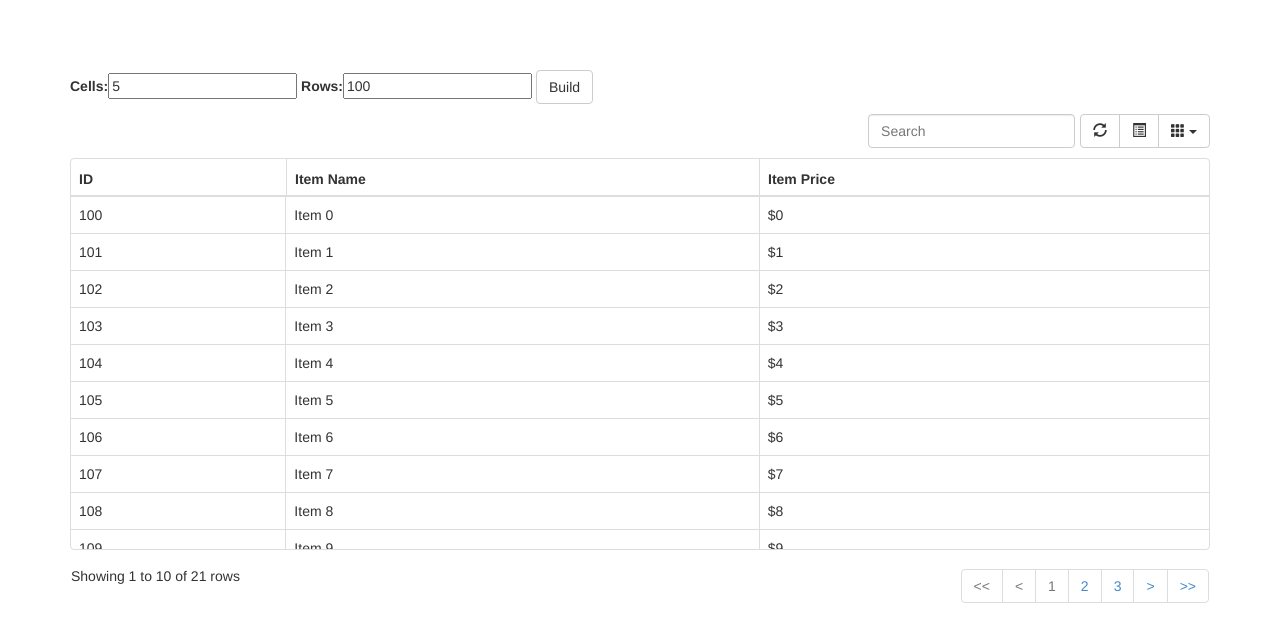
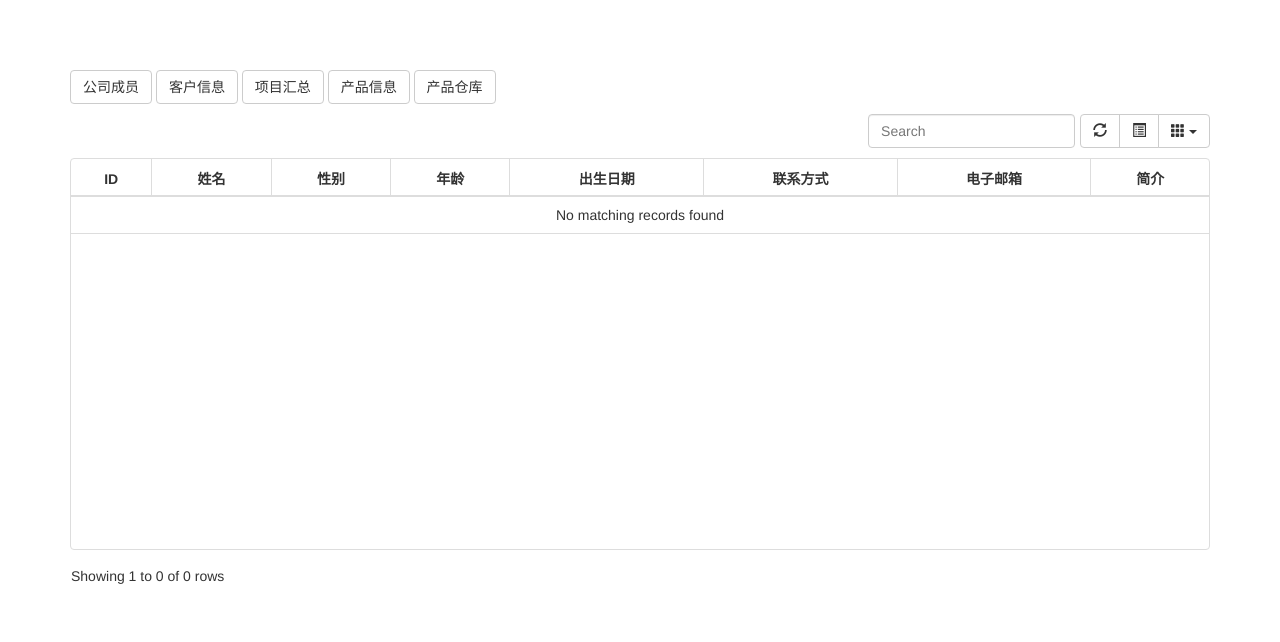
Before and after one commit to SmileJJJ/ZhouJi_ManageSys, a Django app: page / in a window 1280 px wide. Shown: the top 642 px of the page. Run offline with Django 3.2, Linux system fonts and the light colour scheme; data that the repository does not hold is empty; some libraries are stand-ins or nearby versions.

Commit message:
AJAX和bootstrip有冲突，试了很多遍后决定放弃AJAX

```diff
--- a/index/urls.py
+++ b/index/urls.py
@@ -3,7 +3,10 @@
 from index.views import *
 
 urlpatterns = [
+    url(r'^login/$',login_views),
+    url(r'^check_login/$',check_login_views),
+    # url(r'^get_info/$',get_info_views),
+
     url(r'^$',index_views),
-    url(r'^login/$',login_views),
-    url(r'^check_login/$',check_login_views)
+    url(r'^customer_info/$', customer_info_views),
 ]
--- a/index/views.py
+++ b/index/views.py
@@ -1,15 +1,52 @@
 from django.http import HttpResponse
 from django.shortcuts import render
+from django.core import serializers
 from .models import *
 
 import json
+
+models_list = {
+               'company_member':company_member,
+               'customer_info':customer_info,
+               'supplier_info':supplier_info,
+               'factory_info':factory_info,
+               }
+
+def get_mysqlData(table_name):
+    target_list = models_list[table_name].objects.all()
+    target_list_json = serializers.serialize('json', target_list)
+    target_list = json.loads(target_list_json)
+    target_list_json = []
+    for i in target_list:
+        dic = i['fields']
+        dic['id'] = i['pk']
+        target_list_json.append(dic)
+    print (target_list_json)
+    with open('./static/data/data.json', 'w') as f:
+        f.write(json.dumps(target_list_json))
 
 # Create your views here.
 def login_views(request):
     return render(request,'login.html')
 
 def index_views(request):
+    get_mysqlData('company_member')
     return render(request,'index.html')
+
+def customer_info_views(request):
+    get_mysqlData('customer_info')
+    return render(request, 'customer_info.html')
+
+
+
+
+
+
+
+
+
+
+
 
 def check_login_views(request):
     name = request.POST['login']
@@ -20,3 +57,30 @@
     else:
         dic = {'status':0}
     return HttpResponse(json.dumps(dic))
+
+
+
+
+
+
+
+
+
+
+
+
+
+# def get_info_views(request):
+#     target = request.GET['target']
+#     target_list = models_list[target].objects.all()
+#     target_list_json = serializers.serialize('json',target_list)
+#     target_list = json.loads(target_list_json)
+#     target_list_json = []
+#     fields_list = ['id','name','gender','introduce']
+#     for i in target_list:
+#         dic = i['fields']
+#         dic['id'] = i['pk']
+#         target_list_json.append(dic)
+#     with open('./static/data/data.json','w') as f:
+#         f.write(json.dumps(target_list_json))
+#     return HttpResponse(json.dumps(fields_list))
--- /dev/null
+++ b/static/data/data.json
@@ -0,0 +1 @@
+[{"name": "\u6ce2\u98ce\u6c34\u95e8", "gender": "\u7537", "age": 20, "birthday": "2018-09-10", "phone": "11111111111", "email": "11111111111@qq.com", "introduce": "\u56db\u4ee3\u706b\u5f71", "password": "123456", "id": 1}, {"name": "\u5343\u624b\u6249\u95f4", "gender": "\u7537", "age": 16, "birthday": "2018-09-16", "phone": "11111111113", "email": "11111111113@qq.com", "introduce": "\u4e8c\u4ee3\u706b\u5f71", "password": "123456", "id": 3}]
--- a/static/data/data1.json
+++ /dev/null
@@ -1,107 +0,0 @@
-[
-    {
-        "id": 0,
-        "name": "Item 0",
-        "price": "$0"
-    },
-    {
-        "id": 1,
-        "name": "Item 1",
-        "price": "$1"
-    },
-    {
-        "id": 2,
-        "name": "Item 2",
-        "price": "$2"
-    },
-    {
-        "id": 3,
-        "name": "Item 3",
-        "price": "$3"
-    },
-    {
-        "id": 4,
-        "name": "Item 4",
-        "price": "$4"
-    },
-    {
-        "id": 5,
-        "name": "Item 5",
-        "price": "$5"
-    },
-    {
-        "id": 6,
-        "name": "Item 6",
-        "price": "$6"
-    },
-    {
-        "id": 7,
-        "name": "Item 7",
-        "price": "$7"
-    },
-    {
-        "id": 8,
-        "name": "Item 8",
-        "price": "$8"
-    },
-    {
-        "id": 9,
-        "name": "Item 9",
-        "price": "$9"
-    },
-    {
-        "id": 10,
-        "name": "Item 10",
-        "price": "$10"
-    },
-    {
-        "id": 11,
-        "name": "Item 11",
-        "price": "$11"
-    },
-    {
-        "id": 12,
-        "name": "Item 12",
-        "price": "$12"
-    },
-    {
-        "id": 13,
-        "name": "Item 13",
-        "price": "$13"
-    },
-    {
-        "id": 14,
-        "name": "Item 14",
-        "price": "$14"
-    },
-    {
-        "id": 15,
-        "name": "Item 15",
-        "price": "$15"
-    },
-    {
-        "id": 16,
-        "name": "Item 16",
-        "price": "$16"
-    },
-    {
-        "id": 17,
-        "name": "Item 17",
-        "price": "$17"
-    },
-    {
-        "id": 18,
-        "name": "Item 18",
-        "price": "$18"
-    },
-    {
-        "id": 19,
-        "name": "Item 19",
-        "price": "$19"
-    },
-    {
-        "id": 20,
-        "name": "Item 20",
-        "price": "$20"
-    }
-]
--- a/templates/index.html
+++ b/templates/index.html
@@ -1,23 +1,3 @@
-{#<!DOCTYPE html>#}
-{#<html lang="en">#}
-{#<head>#}
-{#    <meta charset="UTF-8">#}
-{#    <title>Title</title>#}
-{##}
-{#    <link href="../static/css/styles.css" rel="stylesheet" type="text/css" />#}
-{#    <link href="../static/css/demo.css" rel="stylesheet" type="text/css" />#}
-{#    <link href="../static/css/loaders.css" rel="stylesheet" type="text/css" />#}
-
-{#    <script src="http://www.jq22.com/jquery/jquery-1.10.2.js"></script>#}
-{#    <script src="../static/js/Particleground.js" type="text/javascript"></script>#}
-{#</head>#}
-{#<body>#}
-{#    <h1>aaaaaaa</h1>#}
-{##}
-
-{#</body>#}
-{#</html>#}
-
 <!DOCTYPE html>
 <html lang="en">
 <head>
@@ -25,30 +5,60 @@
     <meta name="viewport" content="width=device-width, initial-scale=1.0">
     <link rel="stylesheet" href="/static/css/bootstrap.min.css">
     <link rel="stylesheet" href="/static/css/bootstrap-table.min.css">
+    <style>
+        th{
+            text-align: center;
+            border-left: 1px solid #ddd;
+        }
+
+        td{
+            text-align: center;
+        }
+
+        .table tbody>tr>th {
+            padding: 0;
+            margin: 0;
+            }
+    </style>
 </head>
 <body style="margin-top: 70px">
 <div class="container">
     <div>
-        <label>Cells: </label><input id="cells" type="text" placeholder="Cells" value="5">
-        <label>Rows: </label><input id="rows" type="text" placeholder="Rows" value="100">
-        <button id="build" class="btn btn-default">Build</button>
+{#        autofocus="autofocus"#}
+        <button id="company_member_btn" class="btn btn-default"  >公司成员</button>
+        <button id="customer_info_btn" class="btn btn-default">客户信息</button>
+        <button id="build" class="btn btn-default">项目汇总</button>
+        <button id="build" class="btn btn-default">产品信息</button>
+        <button id="build" class="btn btn-default">产品仓库</button>
     </div>
     <table id="table"
            data-toggle="table"
-           data-url="data/data1.json"
+           data-url="static/data/data.json"
            data-show-columns="true"
            data-search="true"
            data-show-refresh="true"
            data-show-toggle="true"
            data-pagination="true"
-           data-height="500">
+           data-height="500"
+        >
         <thead>
-        <tr>
+        <tr id="fields_name">
+            {% block fields_name %}
             <th data-field="id" data-formatter="idFormatter">ID</th>
-            <th data-field="name">Item Name</th>
-            <th data-field="price">Item Price</th>
+            <th data-field="name">姓名</th>
+            <th data-field="gender">性别</th>
+            <th data-field="age">年龄</th>
+            <th data-field="birthday">出生日期</th>
+            <th data-field="phone">联系方式</th>
+            <th data-field="email">电子邮箱</th>
+            <th data-field="introduce">简介</th>
+            {% endblock %}
         </tr>
         </thead>
+
+        <tbody id="fields_info">
+        </tbody>
+
     </table>
 </div>
 <script src="/static/js/jquery.min.js"></script>
@@ -59,7 +69,46 @@
 <script src="/static/js/bootstrap-table.js"></script>
 <script src="/static/js/bootstrap-table-export.js"></script>
 <script>
+
+    function get_info(target){
+        $.get(
+            '/get_info',
+            {'target':target},
+            function (data) {
+
+                /*
+                var html_fields_name = ''
+                $.each(data,function (i, obj) {
+                    html_fields_name += '<th data-field="'+ obj +'" data-formatter="idFormatter">'+ obj +'</th>';
+                })
+                $('#fields_name').html('<th data-field="id" data-formatter="idFormatter">ID</th>')
+
+                    console.log(obj)
+                    var id = obj.pk
+                    var info_arry = obj.fields
+                    var html_fields_name='';
+                    html_info += '<tr>'
+                    html_fields_name += '<th data-field="id" data-formatter="idFormatter">ID</th>';
+                    html_info += '<th data-field="'+ id +'" data-formatter="idFormatter">'+ id +'</th>';
+                    $.each(info_arry,function (i,fields_info) {
+                        if(i != 'password'){
+                            html_fields_name += '<th data-field="'+ i +'">'+ i +'</th>';
+                            html_info += '<th data-field="'+ fields_info +'" data-formatter="idFormatter" >'+ fields_info +'</th>';
+                            console.log(i)
+                        }
+                        $('#fields_name').html(html_fields_name)
+                    })
+                    html_info += '</tr>'
+                    $('#fields_info').html(html_info)
+                })
+                */
+            },
+            'json'
+        )
+    }
+
     $(function () {
+        {#get_info('company_member')#}
         $('#build').click(build);//.trigger('click');
         $('#cells, #rows').keyup(function (e) {
             if (e.keyCode === 13) {
@@ -97,6 +146,19 @@
     function idFormatter(value) {
         return value + 100;
     }
+
+    $('#customer_info_btn').click(
+        function () {
+            window.location.href = "/customer_info/";
+        }
+    )
+
+    $('#company_member_btn').click(
+        function () {
+            window.location.href = "/";
+        }
+    )
+
 </script>
 </body>
 </html>
--- a/templates/login.html
+++ b/templates/login.html
@@ -224,7 +224,7 @@
 	                                            $('.success').fadeIn(1000);
 	                                            $('.success').html(data.Text);
 												//跳转操作
-												window.location.href = "http://www.baidu.com";
+												window.location.href = "/";
 	                                        } else {
 	                                            AjaxErro(data);
 	                                        }
```
Also changed, not shown: index/models.py (+13 -0 lines), templates/customer_info.html (added, +9 -0 lines).
